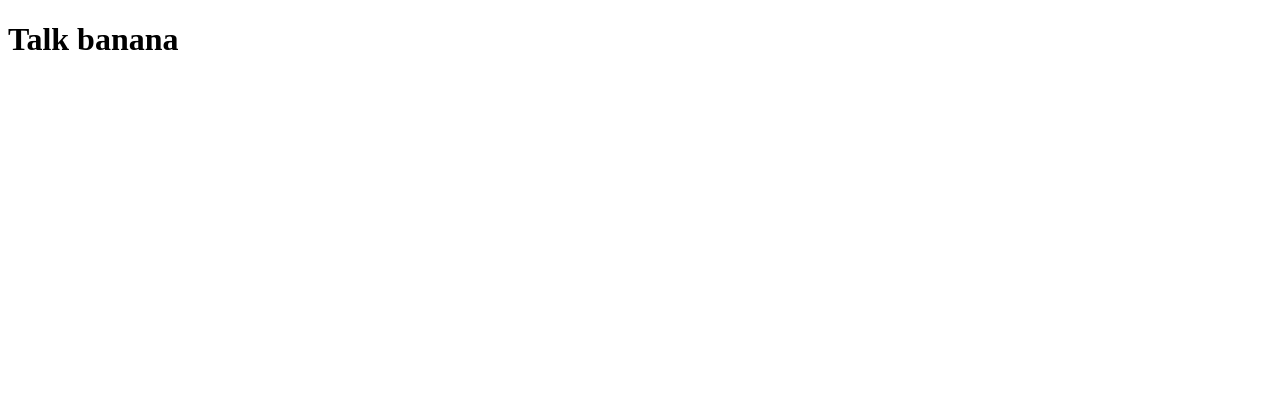
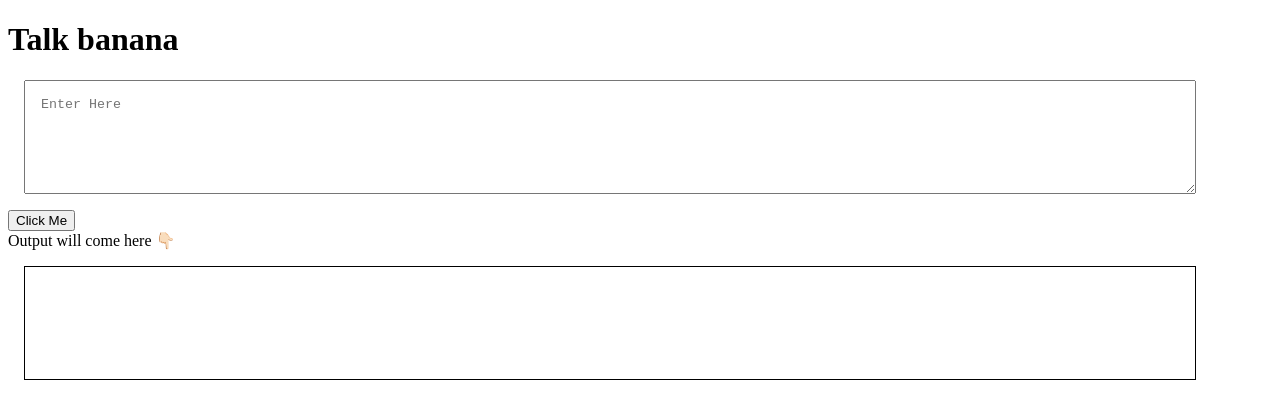
Before and after one commit to rutuja060/banana-speak, a plain HTML site: page index.html in a window 1280 px wide. Drawn offline with Linux system fonts and the light colour scheme.

Commit message:
input output processing

```diff
--- a/app.js
+++ b/app.js
@@ -0,0 +1,19 @@
+var btnTranslate=document.querySelector("#btn-translate");
+var txtInput=document.querySelector("#txt-input")
+var outputDiv=document.querySelector("#output")
+
+
+function clickHandler(){
+    outputDiv.innerText="dnndn " + txtInput.value;
+};
+
+
+
+
+
+
+
+
+
+
+btnTranslate.addEventListener("click", clickHandler)
--- a/index.html
+++ b/index.html
@@ -5,9 +5,16 @@
     <meta http-equiv="X-UA-Compatible" content="IE=edge">
     <meta name="viewport" content="width=device-width, initial-scale=1.0">
     <title>banana-speak</title>
-    <script src="app.js"></script>
+   <link rel="stylesheet" href="style.css">
 </head>
 <body>
     <h1>Talk banana</h1>
+    <textarea id="txt-input"
+     placeholder="Enter Here"></textarea>
+    <button id="btn-translate">Click Me</button>
+
+    <div>Output will come here 👇🏻</div>
+    <div id="output"></div>
+    <script src="app.js" type="text/javascript"></script>
 </body>
 </html>
--- /dev/null
+++ b/style.css
@@ -0,0 +1,15 @@
+textarea{
+    width:90%;
+    height:10vh;
+    display:block;
+    margin:1rem;
+    padding: 1rem;
+}
+
+#output{
+    border:1px solid black;
+    margin:1rem;
+    padding:1rem;
+    width:90%;
+    height:10vh;
+}
```
